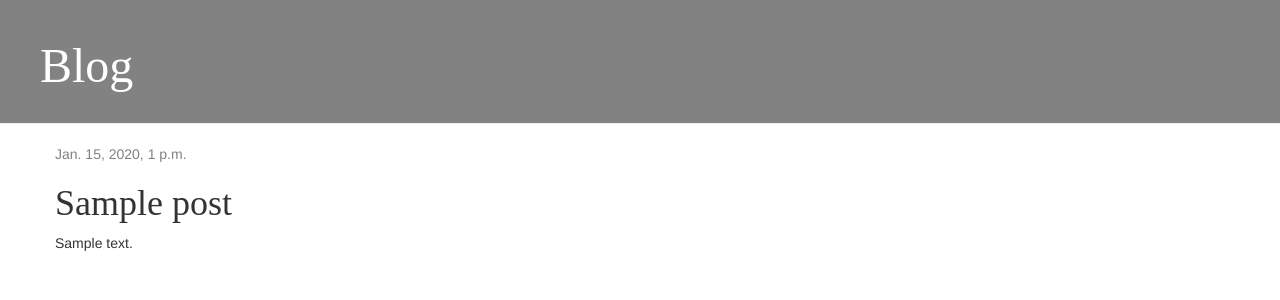
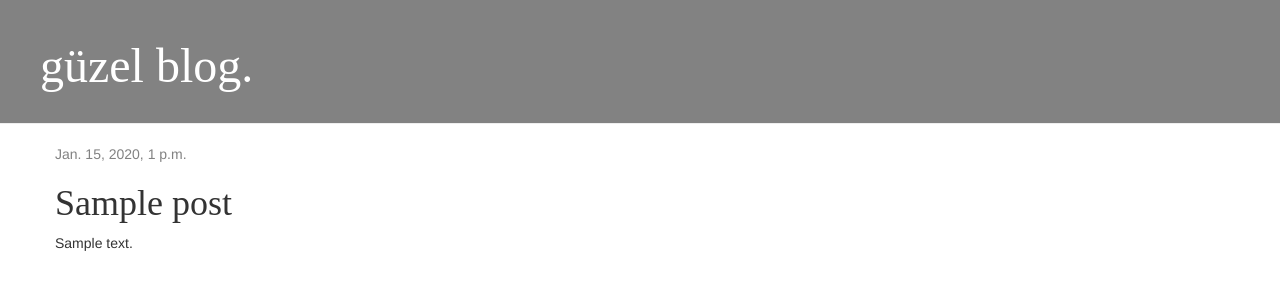
Before and after one commit to cancmgz/myBlog, a Django app: page /post/1/ in a window 1280 px wide. Shown: the top 300 px of the page. Run offline with Django 3.2, Linux system fonts and the light colour scheme; tables that the repository leaves empty hold one stand-in row (values such as "Sample post"); some libraries are stand-ins or nearby versions.

Commit message:
for pull

```diff
--- a/templates/blog/base.html
+++ b/templates/blog/base.html
@@ -1,7 +1,7 @@
 {% load staticfiles %}
 <html>
     <head>
-        <title>Django Girls Blog</title>
+        <title>Can Camgöz - Güzel Blog</title>
         <link rel="stylesheet" href="//maxcdn.bootstrapcdn.com/bootstrap/3.2.0/css/bootstrap.min.css">
         <link rel="stylesheet" href="//maxcdn.bootstrapcdn.com/bootstrap/3.2.0/css/bootstrap-theme.min.css">
         <link href='//fonts.googleapis.com/css?family=Lobster&subset=latin,latin-ext' rel='stylesheet' type='text/css'>
@@ -9,7 +9,7 @@
     </head>
     <body>
         <div class="page-header">
-            <h1><a href="/">Blog</a></h1>
+            <h1><a href="/">güzel blog.</a></h1>
         </div>
 
         <body>
```
Also changed, not shown: 1 other file.
